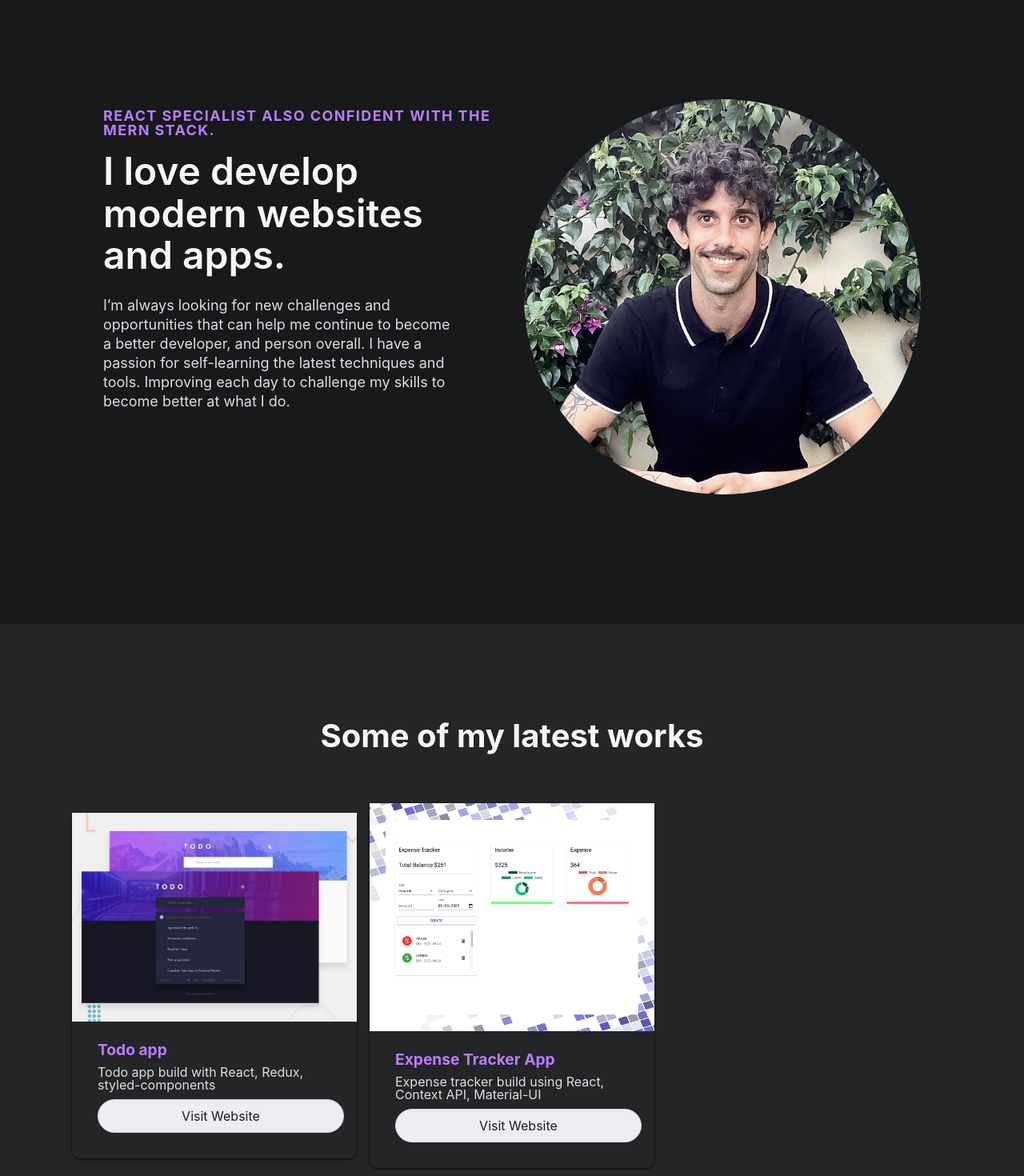
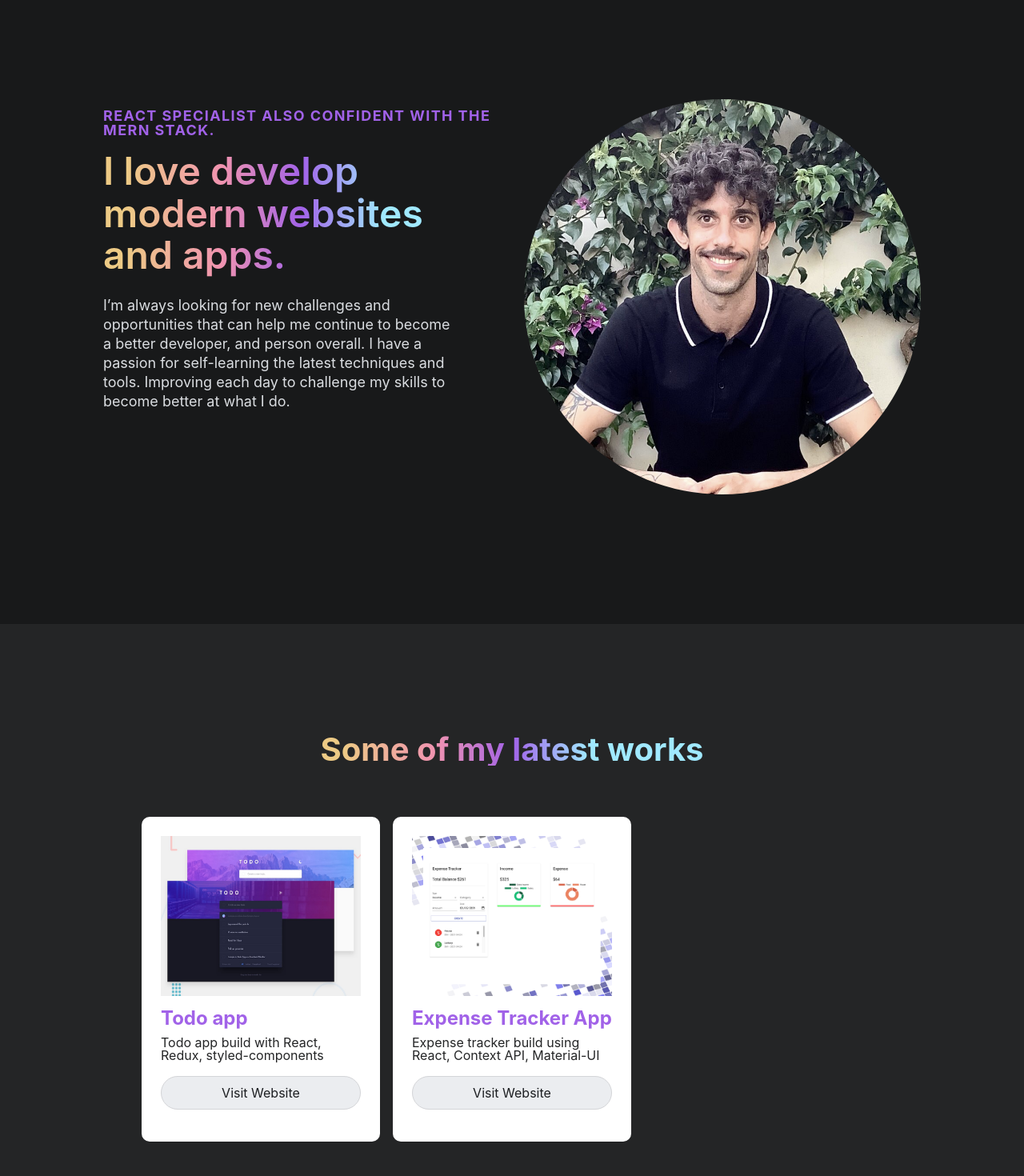
Before and after one commit to fbrzrvn/fabrizioervini.com, a React (Create React App) app: page / in a window 1280 px wide. Shown: the part 820-2290 px from the top of the page at 80% size. Built offline with nearby package versions, Linux system fonts and the light colour scheme.

Commit message:
feat: update colors and styles

```diff
--- a/src/components/Contact/styles.js
+++ b/src/components/Contact/styles.js
@@ -1,4 +1,5 @@
 import styled from 'styled-components';
+import { COLOR } from '../../styles/colors';
 
 export const ContactContainer = styled.div`
   background: ${({ theme }) => theme.navbarBg};
@@ -55,11 +56,14 @@ export const ContactContent = styled.div`
 `;
 
 export const ContactH1 = styled.h1`
-  color: ${({ theme }) => theme.primary};
+  background: ${COLOR.linearGradient};
+  background-clip: text;
+  -webkit-background-clip: text;
+  -webkit-text-fill-color: transparent;
   font-size: 48px;
   text-align: center;
   margin-bottom: 24px;
-  @media screen and (max-width: 768px) {
+  @media screen and (max-width: 480px) {
     font-size: 32px;
   }
 `;
--- a/src/components/Form/styles.js
+++ b/src/components/Form/styles.js
@@ -1,5 +1,6 @@
 import { Link as LinkRouter } from 'react-router-dom';
 import styled from 'styled-components';
+import { COLOR } from '../../styles/colors';
 
 export const Container = styled.div`
   background: ${({ theme }) => theme.body};
@@ -43,12 +44,18 @@ export const FormContent = styled.div`
 `;
 
 export const FormH1 = styled.h1`
-  color: ${({ theme }) => theme.primary};
-  font-size: 32px;
+  background: ${COLOR.linearGradient};
+  background-clip: text;
+  -webkit-background-clip: text;
+  -webkit-text-fill-color: transparent;
+  font-size: 48px;
   font-weight: 700;
   text-align: center;
   max-width: 80%;
   margin: 0 auto;
+  @media screen and (max-width: 480px) {
+    font-size: 32px;
+  }
 `;
 
 export const FormP = styled.p`
@@ -86,7 +93,7 @@ export const FormInput = styled.input`
   margin-bottom: 24px;
   border: none;
   border-radius: 4px;
-  border: ${({ error }) => error && '1px solid #d32f2f'};
+  border: ${({ error }) => error && `1px solid ${COLOR.danger700}`};
 `;
 
 export const FormTextarea = styled.textarea`
@@ -95,27 +102,28 @@ export const FormTextarea = styled.textarea`
   border: none;
   border-radius: 4px;
   font-family: inherit;
-  border: ${({ error }) => error && '1px solid #d32f2f'};
+  border: ${({ error }) => error && `1px solid ${COLOR.danger700}`};
 `;
 
 export const FormBtn = styled.button`
+  border-radius: 50px;
+  border: 1px solid #d4d5d8;
   background: #ebedf0;
-  padding: 12px 0;
-  border: none;
-  border-radius: 50px;
   color: #1c1e21;
+  padding: 12px 30px;
+  white-space: nowrap;
   font-size: 20px;
   outline: none;
   cursor: pointer;
-  transition: all 0.2 ease-out;
+  transition: all 300ms ease-in-out;
   &:hover {
+    transition: all 300ms ease-in-out;
     background: #e3e6e8;
-    transition: all 0.2 ease-out;
   }
 `;
 export const ErrorMsg = styled.p`
-  color: #f44336;
-  background: #ffcdd2;
+  color: ${COLOR.danger500};
+  background: ${COLOR.danger300};
   border-radius: 4px;
   font-size: 0.8rem;
   font-weight: 500;
@@ -128,8 +136,8 @@ export const ErrorMsg = styled.p`
   }
 `;
 export const SuccessMsg = styled.p`
-  color: #4caf50;
-  background: #c8e6c9;
+  color: ${COLOR.success500};
+  background: ${COLOR.success300};
   font-size: 1.2rem;
   font-weight: 400;
   text-align: center;
--- a/src/components/Header/styles.js
+++ b/src/components/Header/styles.js
@@ -4,6 +4,7 @@ import styled from 'styled-components';
 export const Nav = styled.nav`
   background: ${({ scrollNav, theme }) =>
     scrollNav ? theme.navbarBg : 'transparent'};
+  background: ${({ theme }) => theme.navbarBg};
   height: 80px;
   display: flex;
   justify-content: center;
--- a/src/components/Hero/styles.js
+++ b/src/components/Hero/styles.js
@@ -1,6 +1,7 @@
 import { AiOutlineArrowRight, AiOutlineRight } from 'react-icons/ai';
 import { Link as LinkScroll } from 'react-scroll';
 import styled from 'styled-components';
+import { COLOR } from '../../styles/colors';
 
 export const HeroContainer = styled.div`
   background: ${({ theme }) => theme.footer};
@@ -57,11 +58,14 @@ export const HeroContent = styled.div`
 `;
 
 export const HeroH1 = styled.h1`
-  color: ${({ theme }) => theme.primary};
+  background: ${COLOR.linearGradient};
+  background-clip: text;
+  -webkit-background-clip: text;
+  -webkit-text-fill-color: transparent;
   font-size: 48px;
   text-align: center;
   margin-bottom: 24px;
-  @media screen and (max-width: 768px) {
+  @media screen and (max-width: 480px) {
     font-size: 32px;
   }
 `;
@@ -72,7 +76,7 @@ export const HeroP = styled.p`
   text-align: center;
   max-width: 600px;
   @media screen and (max-width: 480px) {
-    font-size: 18px;
+    font-size: 16px;
   }
 `;
 
--- a/src/components/Navbar/styles.js
+++ b/src/components/Navbar/styles.js
@@ -1,6 +1,7 @@
 import { Link as LinkRouter } from 'react-router-dom';
 import { Link as LinkScroll } from 'react-scroll';
 import styled from 'styled-components';
+import { COLOR } from '../../styles/colors';
 
 export const Nav = styled.nav`
   background: ${({ scrollNav, theme }) =>
@@ -77,13 +78,18 @@ export const NavLink = styled(LinkScroll)`
   padding: 0 1rem;
   height: 100%;
   cursor: pointer;
-  transition: all 300ms ease-in-out;
   &:hover {
     color: ${({ theme }) => theme.navbarLink};
-    transition: all 300ms ease-in-out;
   }
   &.active {
-    border-bottom: 3px solid ${({ theme }) => theme.navbarLink};
+    border-bottom: 3px solid transparent;
+    background: ${COLOR.linearGradient};
+    background-repeat: no-repeat;
+    background-position: bottom;
+    background-size: 100% 3px;
+    background-clip: border-box;
+    background-origin: border-box;
+    -webkit-background-clip: border-box;
   }
 `;
 
--- a/src/components/Section/styles.js
+++ b/src/components/Section/styles.js
@@ -1,4 +1,5 @@
 import styled from 'styled-components';
+import { COLOR } from '../../styles/colors';
 
 export const SectionContainer = styled.div`
   color: ${({ theme }) => theme.text};
@@ -48,6 +49,9 @@ export const TextWrapper = styled.div`
   max-width: 540px;
   padding-top: 0;
   padding-bottom: 60px;
+  @media screen and (max-width: 768px) {
+    padding-bottom: 0;
+  }
 `;
 
 export const TopLine = styled.p`
@@ -65,7 +69,10 @@ export const Heading = styled.h1`
   font-size: 48px;
   line-height: 1.1;
   font-weight: 600;
-  color: ${({ theme }) => theme.text};
+  background: ${COLOR.linearGradient};
+  background-clip: text;
+  -webkit-background-clip: text;
+  -webkit-text-fill-color: transparent;
   @media screen and (max-width: 480px) {
     font-size: 32px;
   }
@@ -94,4 +101,9 @@ export const Img = styled.img`
   border-radius: 50%;
   filter: grayscale(25%);
   padding-right: 0;
+  @media screen and (max-width: 768px) {
+    width: 60%;
+    display: block;
+    margin: auto;
+  }
 `;
--- a/src/components/Work/styles.js
+++ b/src/components/Work/styles.js
@@ -1,4 +1,5 @@
 import styled from 'styled-components';
+import { COLOR } from '../../styles/colors';
 
 export const WorkContainer = styled.div`
   background: ${({ theme }) => theme.navbarBg};
@@ -17,9 +18,12 @@ export const WorkContainer = styled.div`
 `;
 
 export const WorkH1 = styled.h1`
+  background: ${COLOR.linearGradient};
+  background-clip: text;
+  -webkit-background-clip: text;
   font-size: 2.5rem;
   text-align: center;
-  color: ${({ theme }) => theme.text};
+  -webkit-text-fill-color: transparent;
   margin-bottom: 64px;
   @media screen and (max-width: 480px) {
     font-size: 2rem;
@@ -32,70 +36,52 @@ export const WorkWrapper = styled.div`
   align-items: center;
   grid-gap: 16px;
   margin: 0 auto;
-  width: 100%;
   max-width: 1100px;
   @media screen and (max-width: 1100px) {
     grid-template-columns: 1fr 1fr;
   }
-  @media screen and (max-width: 768px) {
+  @media screen and (max-width: 670px) {
     grid-template-columns: 1fr;
   }
 `;
 
 export const WorkCard = styled.div`
-  background: ${({ theme }) => theme.navbarBg};
+  background: #fff;
   display: flex;
   flex-direction: column;
   justify-content: flex-start;
+  padding: 24px;
+  margin-bottom: 16px;
   border-radius: 10px;
-  box-shadow: 0 1px 3px rgba(0, 0, 0, 0.9);
   cursor: pointer;
   transition: all 0.2 ease-in-out;
   &:hover {
     transform: scale(1.05);
     transition: all 0.2 ease-in-out;
   }
-  @media screen and (max-width: 768px) {
-    flex-direction: row;
-  }
-  @media screen and (max-width: 520px) {
-    flex-direction: column;
-  }
 `;
 
 export const WorkImg = styled.img`
-  height: 100%;
-  width: 100%;
-  margin-bottom: 10px;
-  @media screen and (max-width: 768px) {
-    height: 100%;
-    width: 250px;
-    margin-bottom: 0;
-  }
-  @media screen and (max-width: 520px) {
-    height: 100%;
-    width: 100%;
-    margin-bottom: 10px;
-  }
+  width: 250px;
+  height: 200px;
+  margin-bottom: 16px;
 `;
 
 export const WorkInfo = styled.div`
   flex: 1;
   display: flex;
   flex-direction: column;
-  justify-content: center;
-  margin: 0 0 16px 16px;
-  padding: 16px;
+  width: 250px;
 `;
 
 export const WorkH2 = styled.h2`
   color: ${({ theme }) => theme.primary};
-  font-size: 1.2rem;
+  font-size: 1.5rem;
   margin-bottom: 10px;
 `;
 
 export const WorkP = styled.p`
-  color: ${({ theme }) => theme.textSecondary};
+  color: ${({ theme }) => theme.navbarBg};
   font-size: 1rem;
   margin-bottom: 10px;
 `;
@@ -118,6 +104,7 @@ export const BtnLink = styled.a`
   align-items: center;
   justify-content: center;
   padding: 12px 30px;
+  margin: 8px 0 16px;
   cursor: pointer;
   transition: all 200ms ease-in-out;
   &:hover {
--- a/src/styles/colors.js
+++ b/src/styles/colors.js
@@ -11,7 +11,7 @@ export const COLOR = {
   darkBackground: '#18191A',
   darkNavbar: '#242526',
   darkNavbarLink: '#BA8FFF',
-  darkPrimary: '#B97CFD',
+  darkPrimary: '#a162e8',
   darkText: '#F5F6F7',
   darkTextSecondary: '#DADDE1',
   darkFooter: '#1C1E21',
@@ -23,4 +23,18 @@ export const COLOR = {
   primaryLight: '#B97CFD',
   primaryLighter: '#CC8FFC',
   primaryLightest: '#FCF2FF',
+
+  success300: '#c8e6c9',
+  success500: '#4caf50',
+  danger300: '#ffcdd2',
+  danger500: '#f44336',
+  danger700: '#d32f2f',
+
+  linearGradient: `linear-gradient(
+    271deg,
+    #a0e9ff 30%,
+    #a162e8 50%,
+    #f093b0 70%,
+    #edca85 94%
+  )`,
 };
```
